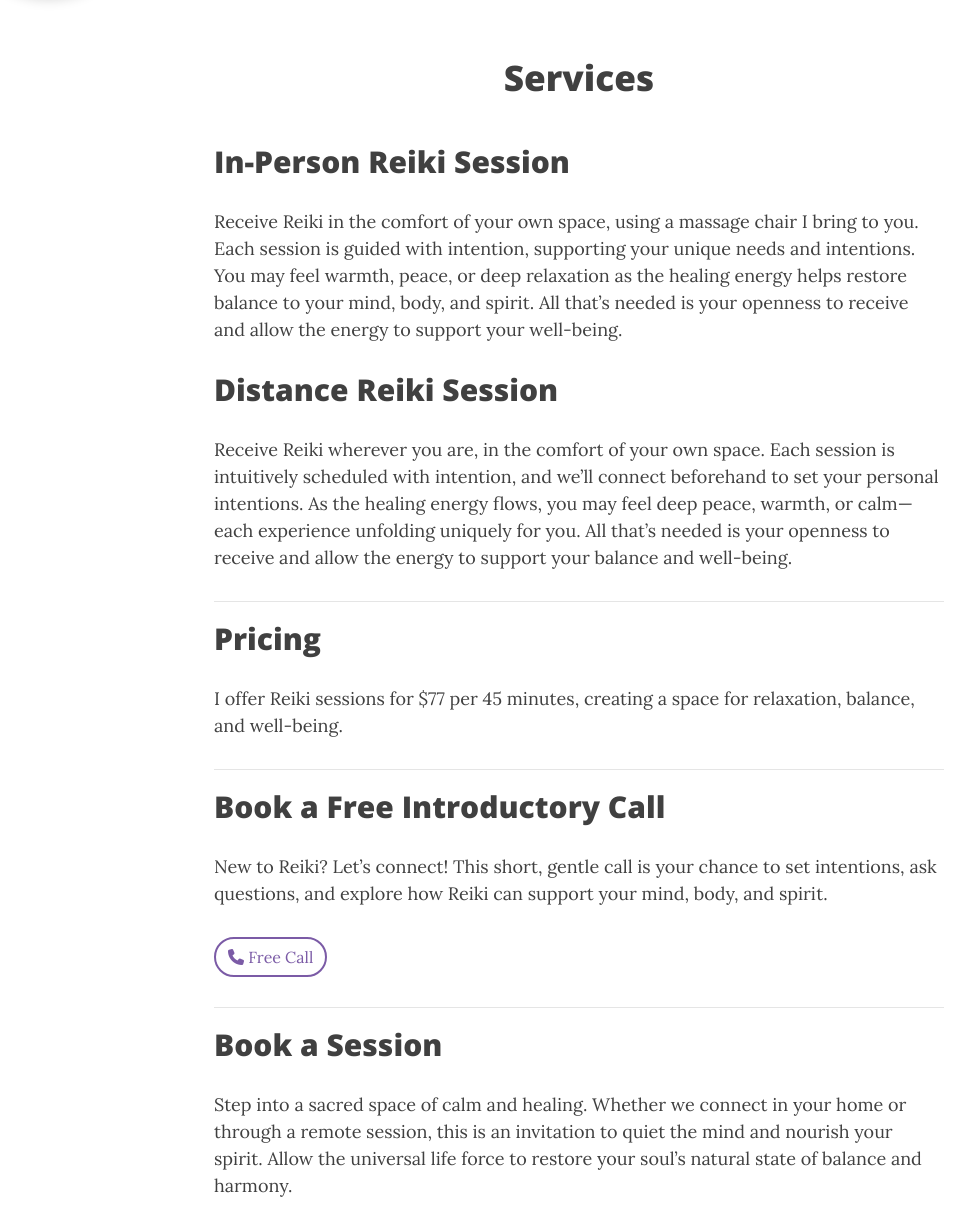
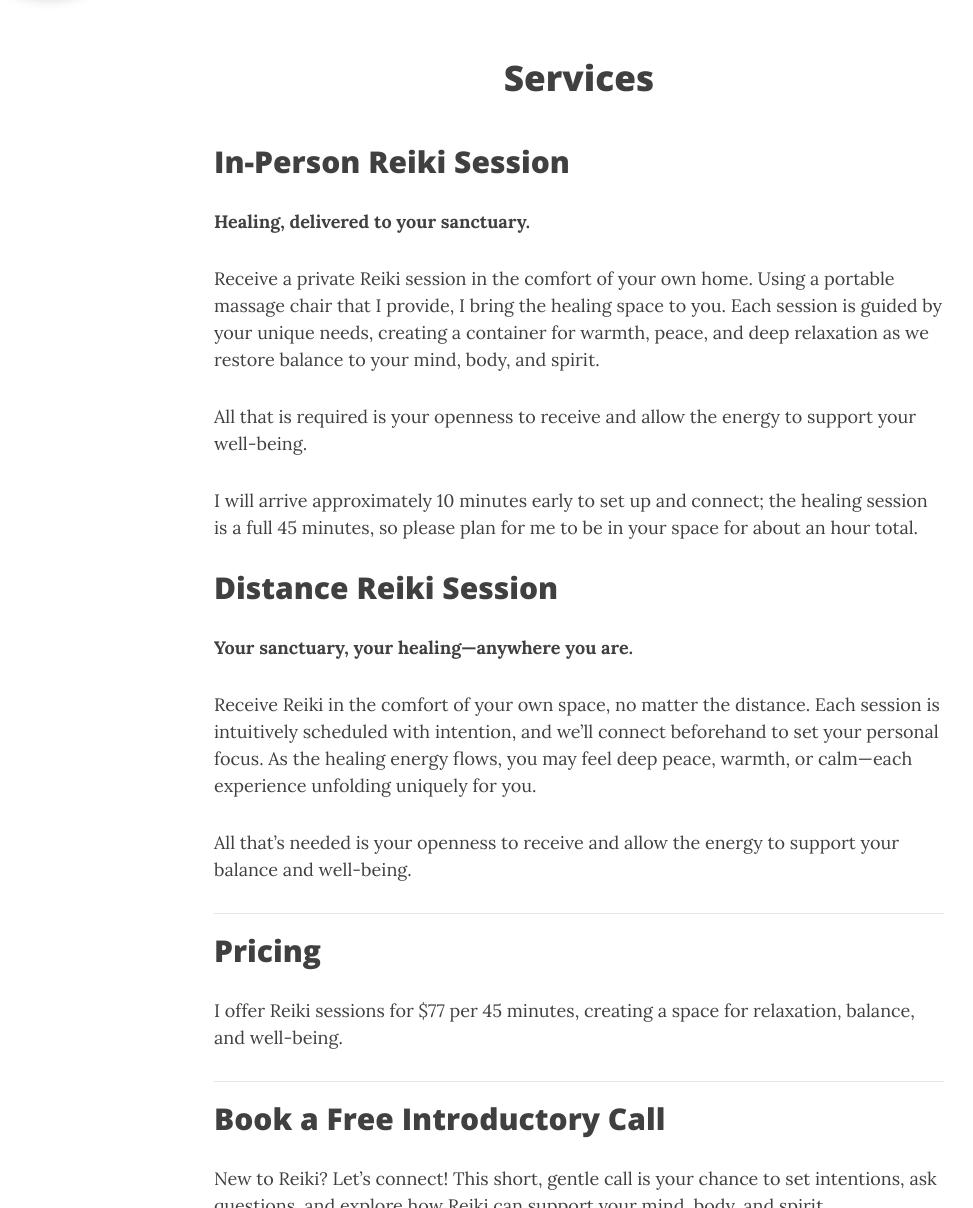
Before and after one commit to lotuspathwellness/lotuspathwellness.github.io, a Jekyll site: the page built from services.md, in a window 1280 px wide and 1400 px high, cut to the strip 192-1400 px from the top of the window. Shown: the whole strip, without its empty margins (61-1034 px from the left). Built offline with Jekyll 4.4.1, drawn with Linux system fonts in a browser that asks for light colours; comment, search, counter and statistics services are not loaded.

Commit message:
update services

```diff
--- a/services.md
+++ b/services.md
@@ -5,11 +5,21 @@ title: Services
 
 ## In-Person Reiki Session
 
-Receive Reiki in the comfort of your own space, using a massage chair I bring to you. Each session is guided with intention, supporting your unique needs and intentions. You may feel warmth, peace, or deep relaxation as the healing energy helps restore balance to your mind, body, and spirit. All that's needed is your openness to receive and allow the energy to support your well-being.
+**Healing, delivered to your sanctuary.**
+
+Receive a private Reiki session in the comfort of your own home. Using a portable massage chair that I provide, I bring the healing space to you. Each session is guided by your unique needs, creating a container for warmth, peace, and deep relaxation as we restore balance to your mind, body, and spirit.
+
+All that is required is your openness to receive and allow the energy to support your well-being.
+
+I will arrive approximately 10 minutes early to set up and connect; the healing session is a full 45 minutes, so please plan for me to be in your space for about an hour total.
 
 ## Distance Reiki Session
 
-Receive Reiki wherever you are, in the comfort of your own space. Each session is intuitively scheduled with intention, and we'll connect beforehand to set your personal intentions. As the healing energy flows, you may feel deep peace, warmth, or calm—each experience unfolding uniquely for you. All that's needed is your openness to receive and allow the energy to support your balance and well-being.
+**Your sanctuary, your healing—anywhere you are.**
+
+Receive Reiki in the comfort of your own space, no matter the distance. Each session is intuitively scheduled with intention, and we'll connect beforehand to set your personal focus. As the healing energy flows, you may feel deep peace, warmth, or calm—each experience unfolding uniquely for you.
+
+All that's needed is your openness to receive and allow the energy to support your balance and well-being.
 
 ---
 
```
